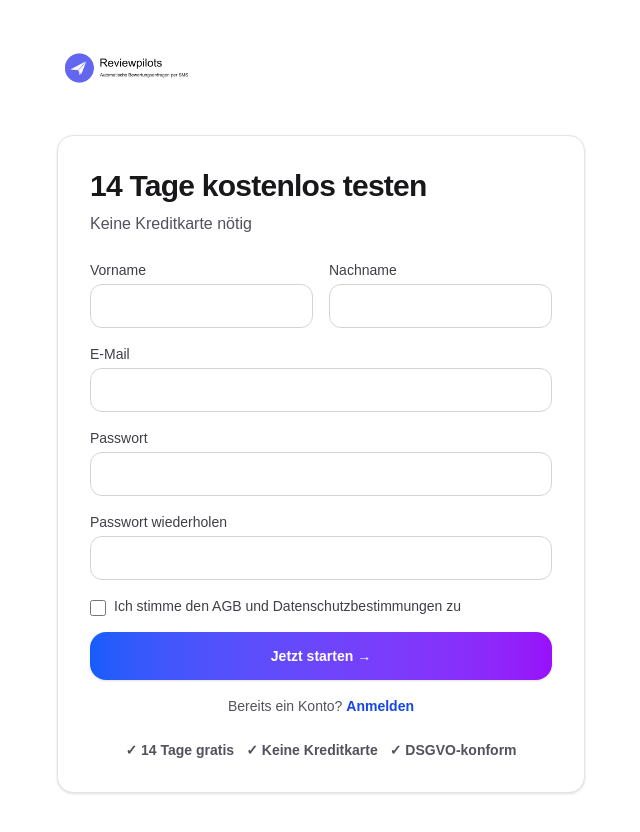
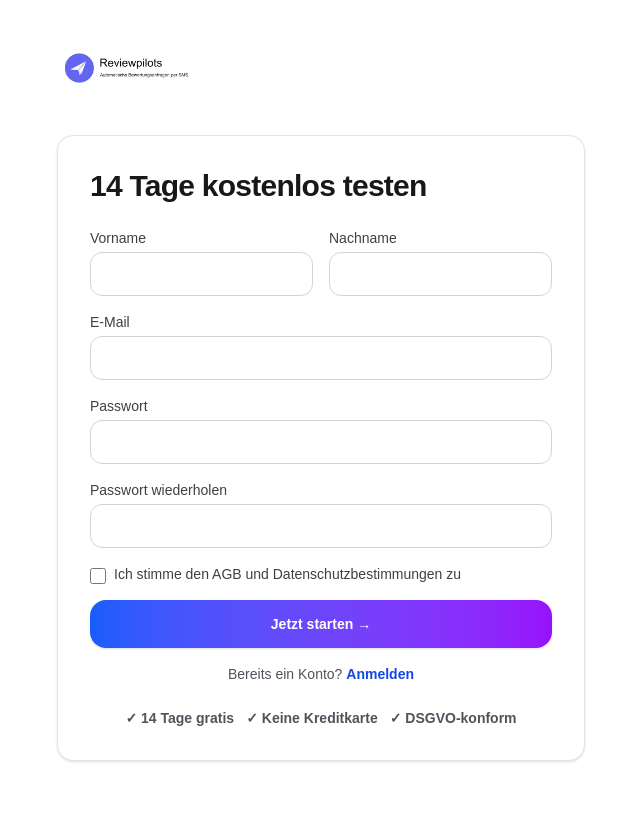
Before and after one commit to yosef-ui/reviewpilot, a Next.js app: page /registrierung in a window 1280 px wide. Shown: the whole page, without its empty margins (319-959 px from the left). After the commit the page ends 801 px from the top, so only its background shows below. Built offline with nearby package versions, Linux system fonts and the light colour scheme; no server answers.

Commit message:
kreditkarte text entfernt

```diff
--- a/app/registrierung/page.js
+++ b/app/registrierung/page.js
@@ -81,7 +81,6 @@ export default function RegistrierungPage() {
 
         <div className="mt-8 rounded-2xl border border-zinc-200 bg-white p-6 shadow-sm sm:p-8">
           <h1 className="text-3xl font-black tracking-tight">14 Tage kostenlos testen</h1>
-          <p className="mt-2 text-zinc-600">Keine Kreditkarte nötig</p>
 
           <form onSubmit={onSubmit} className="mt-6 space-y-4">
             <div className="grid gap-4 sm:grid-cols-2">
```
